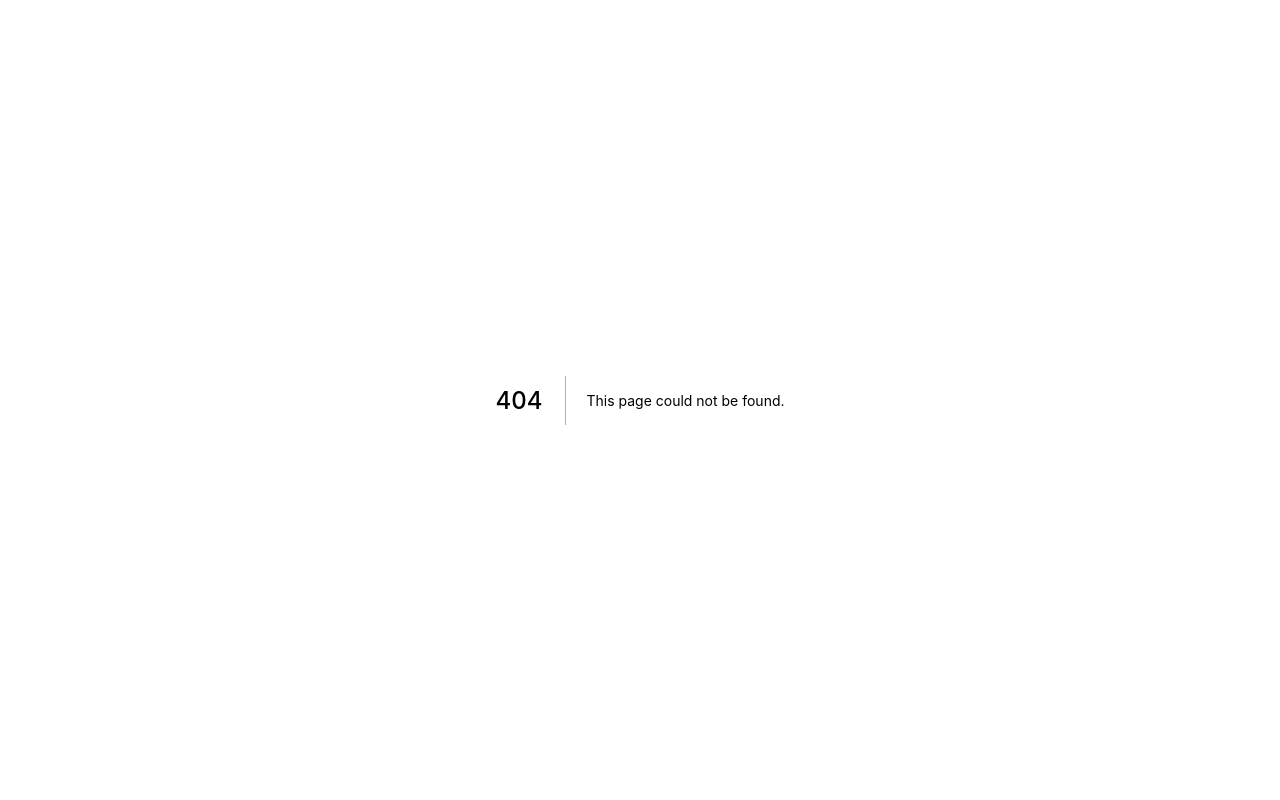
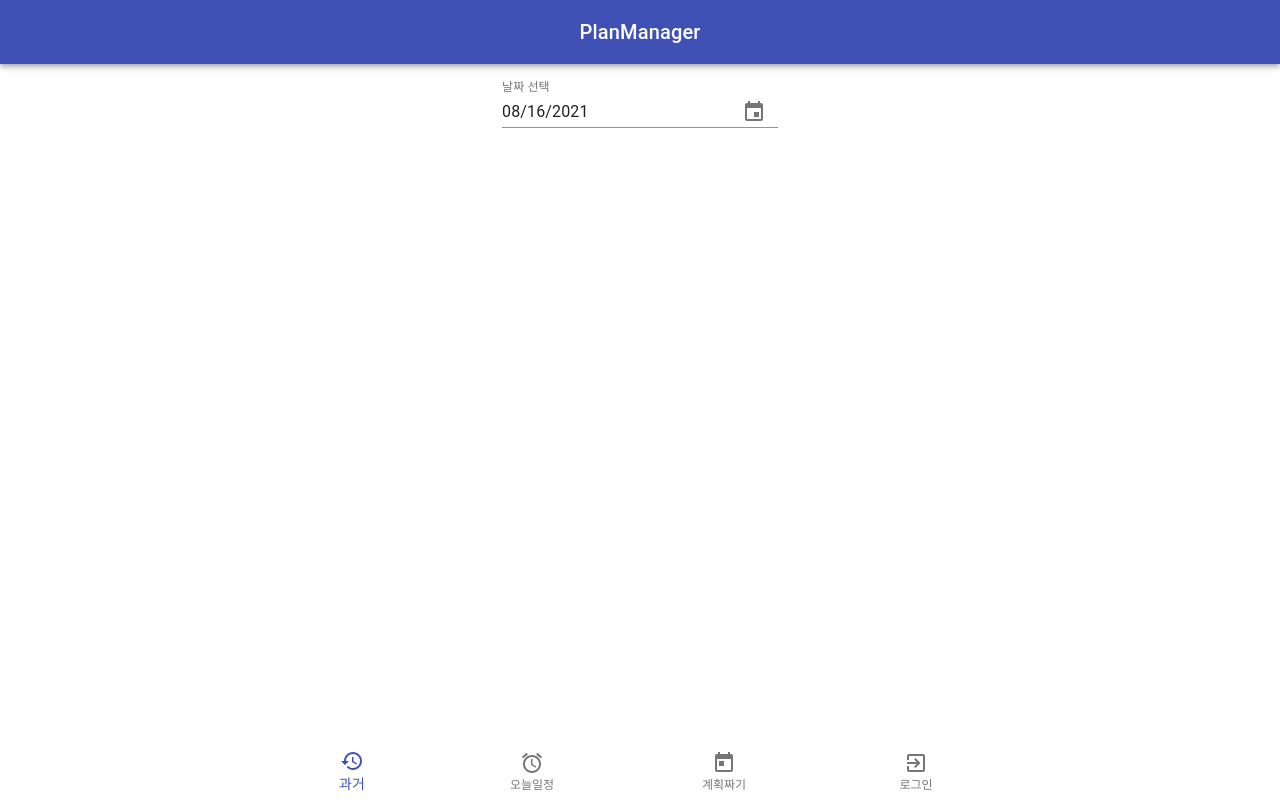
Before and after one commit to BY-juun/PlanManager, a Next.js app in the folder front/: page /Schedule in a window 1280 px wide. Before the commit this address had no page. Built offline with nearby package versions, Linux system fonts and the light colour scheme.

Commit message:
Schedule Page

```diff
--- a/front/components/BottomLayout.js
+++ b/front/components/BottomLayout.js
@@ -31,10 +31,10 @@ const BottomLayout = () => {
             showLabels
             className={classes.root}
         >
-            <BottomNavigationAction label="Past" icon={<HistoryIcon />} />
-            <BottomNavigationAction label="Today" icon={<AccessAlarmIcon />} />
-            <BottomNavigationAction label="Schedule" icon={<TodayIcon />} />
-            <BottomNavigationAction label="Login" icon={<ExitToAppIcon />} /> {/* 나중에 로그인 했으면 logout으로 바꿔줘야한다.*/}
+            <BottomNavigationAction label="과거" icon={<HistoryIcon />} />
+            <BottomNavigationAction label="오늘일정" icon={<AccessAlarmIcon />} href = '/Today'/>
+            <BottomNavigationAction label="계획짜기" icon={<TodayIcon />} href = '/Schedule'/>
+            <BottomNavigationAction label="로그인" icon={<ExitToAppIcon />} href = '/login'/> {/* 나중에 로그인 했으면 logout으로 바꿔줘야한다.*/}
         </BottomNavigation>
     );
 };
--- a/front/package.json
+++ b/front/package.json
@@ -10,8 +10,11 @@
   "author": "",
   "license": "ISC",
   "dependencies": {
+    "@date-io/date-fns": "^1.3.13",
     "@material-ui/core": "^4.12.3",
     "@material-ui/icons": "^4.11.2",
+    "@material-ui/pickers": "^3.3.10",
+    "date-fns": "^2.23.0",
     "next": "^11.1.0",
     "prop-types": "^15.7.2",
     "react": "^17.0.2",
--- /dev/null
+++ b/front/pages/Schedule.js
@@ -0,0 +1,47 @@
+import TopLayout from '../components/TopLayout';
+import BottomLayout from '../components/BottomLayout';
+import 'date-fns';
+import React, { useState } from 'react';
+import Grid from '@material-ui/core/Grid';
+import DateFnsUtils from '@date-io/date-fns';
+import {
+    MuiPickersUtilsProvider,
+    KeyboardTimePicker,
+    KeyboardDatePicker,
+} from '@material-ui/pickers';
+
+
+const Schedule = () => {
+    const [selectedDate, setSelectedDate] = useState(new Date());
+
+    const handleDateChange = (date) => {
+        setSelectedDate(date);
+    };
+
+    return (
+        <>
+            <TopLayout></TopLayout>
+            <div>
+                <MuiPickersUtilsProvider utils={DateFnsUtils}>
+                    <Grid container justifyContent="space-around">
+                    <KeyboardDatePicker
+                        margin="normal"
+                        id="date-picker-dialog"
+                        label="날짜 선택"
+                        format="MM/dd/yyyy"
+                        value={selectedDate}
+                        onChange={handleDateChange}
+                        KeyboardButtonProps={{
+                            'aria-label': 'change date',
+                        }}
+                    />
+                    </Grid>
+                </MuiPickersUtilsProvider>
+            </div>
+
+            <BottomLayout></BottomLayout>
+        </>
+    );
+};
+
+export default Schedule;
--- a/front/pages/login.js
+++ b/front/pages/login.js
@@ -31,7 +31,7 @@ const login = () => {
                     <div style={{ marginTop: "15px", marginBottom: "15px" }}>
                         <Button variant="outlined" size="medium" color="primary" type="submit" style={{ width: "200px" }}>
                             Login
-            </Button>
+                        </Button>
                     </div>
                 </form>
                 <div style={{ marginTop: "15px", marginBottom: "15px" }}>
```
Also changed, not shown: front/pages/Today.js (added, +17 -0 lines), 1 other file (tests, documents, lock files or other folders).
